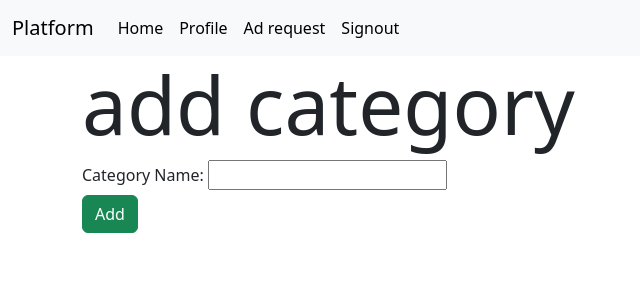
After one commit to rashisinghal86/160286, a Flask app: page /category/add in a window 1280 px wide. The commit adds this page. Shown: the top 300 px of the page, without its empty margins (0-640 px from the left). Run offline with Flask 3, Linux system fonts and the light colour scheme; the visitor is signed in with stand-in values (Sample User, id 1); some libraries are stand-ins or nearby versions.

Commit message:
admin categories crud done

```diff
--- a/routes.py
+++ b/routes.py
@@ -1,17 +1,9 @@
 from app import app
 from flask import render_template, request, flash, redirect, url_for, session
 from werkzeug.security import generate_password_hash, check_password_hash
-from models import db, User, Role,Admin, Professional, Customer, Notification
+from models import db, User, Role,Admin, Professional, Customer, Category, Service
 from functools import wraps
-#----- home page-----
-@app.route('/')
-def home():
-    # if user_id is in session, then render the home page
-    if 'user_id' in session:
-        return render_template('home.html')
-    else:
-        flash('Please login to access the page')
-        return redirect(url_for('login'))
+
 #-------decorator for authentication----------------
 #decorator for auth_required
 def auth_reqd(func):
@@ -22,7 +14,51 @@ def auth_reqd(func):
         else:
             flash('Please login to continue')
             return redirect(url_for('login'))
+
     return inner
+
+def admin_reqd(func):
+    @wraps(func)
+    def inner(*args,**kwargs):
+        if 'user_id' not in session:
+            flash('Please login to continue')
+            return redirect(url_for('login'))
+        user = User.query.get(session['user_id'])
+        role = Role.query.get(user.role_id)
+        if role.name != 'Admin':
+            flash('You are not authorized to access this page')
+            return redirect(url_for('home'))
+        return func(*args,**kwargs)
+    return inner
+
+
+
+#----- home page-----
+@app.route('/')
+@auth_reqd
+def home():
+    user = User.query.get(session['user_id'])
+    session['user_id']= user.id
+    #check role of user and redirect to respective page
+    role = Role.query.get (user.role_id)
+    #check code at admin.txt
+    if role.name =='Admin':
+        admin = Admin.query.filter_by(user_id=user.id).first()
+        if admin:
+            return redirect(url_for('admin_db', username=admin.user.username))
+
+    elif role.name == 'Professional':
+        professional = Professional.query.filter_by(user_id=user.id).first()
+        if professional:
+            return redirect(url_for('prof_db', username=professional.users.username))
+    elif role.name == 'Customer':
+        customer = Customer.query.filter_by(user_id=user.id).first()
+        if customer:
+            return redirect(url_for('cust_db', username=customer.users.username))
+    return render_template('home.html', user=user)
+
+
+
 
 #--1. registering a user-----------------------------------
 @app.route('/register')
@@ -103,12 +139,7 @@ def login_post():
 
         else:
             return redirect(url_for('register_adb'))
-    #if role.name == 'admin':
-     #   existing_admin = User.query.filter_by(role_id=role.id).first()
-      #  if existing_admin:
-       #     flash('An admin user already exists. Cannot create another admin.')
-        #    #return redirect(url_for('user_creation_form'))
-         #   return render_template('admin_db.html')
+
 
 
     elif role.name == 'Professional':
@@ -229,9 +260,9 @@ def register_cdb_post():
     flash('Customer registered successfully')
     return redirect(url_for('cust_db'))
 
-@app.route('/admin_db')
-def admin_db():
-     return render_template('admin_db.html')
+#@app.route('/admin_db')
+#def admin_db():
+ #    return render_template('admin_db.html')
 
 
 @app.route('/prof_db')
@@ -303,3 +334,251 @@ def profile_post():
         db.session.commit()
         flash('Profile updated successfully')
         return redirect(url_for('profile'))
+
+#-------admin pages-----------------------------------
+
+
+
+
+
+@app.route('/admin_db')
+@admin_reqd
+def admin_db():
+    categories=Category.query.all()
+    category_names = [category.name for category in categories]
+    category_sizes = [len(category.services) for category in categories]
+
+    return render_template('admin_db.html', categories=categories, category_names=category_names, category_sizes=category_sizes)
+#-----------------category pages-----------------------------------
+
+@app.route('/category/add')
+@admin_reqd
+def add_category():
+    return render_template('category/add.html')
+
+@app.route('/category/add',methods=['POST'])
+@admin_reqd
+def add_category_post():
+    name = request.form.get('name')
+    if not name:
+        flash('Please fill out the fields')
+        return redirect(url_for('add_category'))
+    category = Category(name=name)
+    db.session.add(category)
+    db.session.commit()
+    flash("Category added successfully")
+    return redirect(url_for('admin_db'))
+
+@app.route('/category/<int:id>/')
+@admin_reqd
+def show_category(id):
+    category=Category.query.get(id)
+    if not category:
+        flash('Category does not exist')
+        return redirect(url_for('admin_db'))
+    return render_template('category/show.html', category=category)
+    #return("show category")
+
+@app.route('/category/<int:id>/edit')
+@admin_reqd
+def edit_category(id):
+    category=Category.query.get(id)
+
+    if not category:
+        flash('Category does not exist')
+        return redirect(url_for('admin_db'))
+    return render_template("category/edit.html", category=category)
+
+@app.route('/category/<int:id>/edit', methods=['POST'])
+@admin_reqd
+def edit_category_post(id):
+    category=Category.query.get(id)
+    if not category:
+        flash('Category does not exist')
+        return redirect(url_for('admin'))
+    name=request.form.get('name')
+    if not name:
+        flash('Please fill out the fields')
+        return redirect(url_for('edit_category',id=id))
+    category.name=name
+    db.session.commit()
+    flash('Category updated successfully')
+    return redirect(url_for('admin_db'))
+
+
+@app.route('/category/<int:id>/delete')
+@auth_reqd
+def delete_category(id):
+    category = Category.query.get(id)
+    if not category:
+        flash('Category does not exist')
+        return redirect(url_for('admin_db'))
+    return render_template('category/delete.html', category=category)
+
+@app.route('/category/<int:id>/delete', methods=['POST'])
+@auth_reqd
+def delete_category_post(id):
+    category = Category.query.get(id)
+    if not category:
+        flash('Category does not exist')
+        return redirect(url_for('admin_db'))
+    db.session.delete(category)
+    db.session.commit()
+    flash('Category deleted successfully')
+    return redirect(url_for('admin_db'))
+
+#----------- services offered-----------------------------------
+@app.route('/service/add/<int:category_id>')
+@admin_reqd
+def add_service(category_id):
+    category=Category.query.get(category_id)
+    categories=Category.query.all()
+    if not category:
+        flash('Category does not exist')
+        return redirect(url_for('admin_db'))
+    now=datetime.now().strftime('%Y-%m-%d')
+    return render_template('service/add.html', category=category, categories=categories, now=now)
+
+@app.route('/service/add/', methods=['POST'])
+@admin_reqd
+def add_service_post():
+    name = request.form.get('name')
+    price = request.form.get('price')
+    category_id = request.form.get('category_id')
+    quantity = request.form.get('quantity')
+    man_date = request.form.get('man_date')
+
+    category = Category.query.get(category_id)
+    if not category:
+        flash('Category does not exist')
+        return redirect(url_for('admin_db'))
+    if not name or not price or not quantity or not man_date:
+        flash('Please fill out the fields')
+        return redirect(url_for('add_service', category_id=category_id))
+
+    try:
+        quantity=int(quantity)
+        price=float(price)
+        man_date=datetime.strptime(man_date, '%Y-%m-%d')
+    except ValueError:
+        flash('Invalid quantity or price')
+        return redirect(url_for('add_service', category_id=category_id))
+
+    if quantity <= 0 or price <= 0:
+        flash('Quantity or price cannot be negative')
+        return redirect(url_for('add_service', category_id=category_id))
+
+    if man_date > datetime.now():
+        flash('Manufacture date cannot be in the future')
+        return redirect(url_for('add_service', category_id=category_id))
+
+    service = Service(name=name, price=price, category=category, quantity=quantity, man_date=man_date)
+    db.session.add(service)
+    db.session.commit()
+    flash("Category added successfully")
+    return redirect(url_for('show_category', id=category_id))
+
+#-----------------service pages-----------------------------------
+
+@app.route('/service/<int:id>/edit')
+@admin_reqd
+def edit_service(id):
+    service=Service.query.get(id)
+    categories=Category.query.all()
+    return render_template('service/edit.html', categories=categories,service=service)
+
+@app.route('/service/<int:id>/edit', methods=['POST'])
+@admin_reqd
+def edit_service_post(id):
+    name = request.form.get('name')
+    price = request.form.get('price')
+    category_id = request.form.get('category_id')
+    quantity = request.form.get('quantity')
+    man_date = request.form.get('man_date')
+
+    category = Category.query.get(category_id)
+    if not category:
+        flash('Category does not exist')
+        return redirect(url_for('admin_db'))
+    if not name or not price or not quantity or not man_date:
+        flash('Please fill out the fields')
+        return redirect(url_for('add_service', category_id=category_id))
+
+    try:
+        quantity=int(quantity)
+        price=float(price)
+        man_date=datetime.strptime(man_date, '%Y-%m-%d')
+    except ValueError:
+        flash('Invalid quantity or price')
+        return redirect(url_for('add_service', category_id=category_id))
+
+    if quantity <= 0 or price <= 0:
+        flash('Quantity or price cannot be negative')
+        return redirect(url_for('add_service', category_id=category_id))
+
+    if man_date > datetime.now():
+        flash('Manufacture date cannot be in the future')
+        return redirect(url_for('add_service', category_id=category_id))
+
+    service=Service.query.get(id)
+    service.name=name
+    service.price=price
+    service.category=category
+    service.quantity=quantity
+    service.man_date=man_date
+    db.session.commit()
+    flash("Category edited successfully")
+    return redirect(url_for('show_category', id=category_id))
+
+
+@app.route('/service/<int:id>/delete')
+@admin_reqd
+def delete_service(id):
+
+    service = Service.query.get(id)
+    if not service:
+        flash('Service does not exist')
+        return redirect(url_for('admin_db'))
+    return render_template('service/delete.html', service=service)
+
+@app.route('/service/<int:id>/delete', methods=['POST'])
+@auth_reqd
+def delete_service_post(id):
+    service = Service.query.get(id)
+    if not service:
+        flash('Service does not exist')
+        return redirect(url_for('admin_db'))
+    category_id = service.category.id
+    db.session.delete(service)
+    db.session.commit()
+    flash('Service deleted successfully')
+    return redirect(url_for('show_category', id=category_id))
+
+
+
+
+
+
+
+@app.route('/view_user2')
+@auth_reqd
+def view_cust():
+    return render_template('cust.html')
+
+@app.route('/view_appointments')
+def view_appointments():
+    return render_template('appointments.html')
+
+@app.route('/view_prof')
+@auth_reqd
+def view_prof():
+    return render_template('prof.html')
+@app.route('/add_prof')
+@auth_reqd
+def add_prof():
+    return render_template('professional/add_prof.html')
+
+@app.route('/flag_prof')
+@auth_reqd
+def flag_prof():
+    return render_template('professional/flag_prof.html')
--- /dev/null
+++ b/templates/category/add.html
@@ -0,0 +1,25 @@
+{% extends 'layout.html' %}
+
+{% block title %}
+    Add category
+{% endblock %}
+
+{% block content %}
+<h1 class="display-1">add category</h1>
+<form action="" method="post" class="form">
+    <div class="form-group">
+       <label for="name" class="form-label">Category Name:</label>
+       <input type="text"
+       name="name"
+       id="name"
+       class="form_control"
+       required>
+    </div>
+    <div class="form_group">
+        <button type="submit" class="btn btn-success">
+            <i class="fa5 fa-plus"></i>
+            Add
+        </button>
+    </div>
+</form>
+{% endblock %}
--- /dev/null
+++ b/templates/index.html
@@ -0,0 +1,6 @@
+{% extends 'layout.html' %}
+
+<h5>
+    Services app blind redirection
+
+</h5>
```
Also changed, not shown: models.py (+9 -0 lines), templates/admin_db.html (+87 -1 lines), templates/category/delete.html (added, +19 -0 lines), templates/category/edit.html (added, +25 -0 lines), templates/category/show.html (added, +72 -0 lines), templates/service/add.html (added, +25 -0 lines), templates/service/delete.html (added), templates/service/edit.html (added), templates/service/show.html (added).
